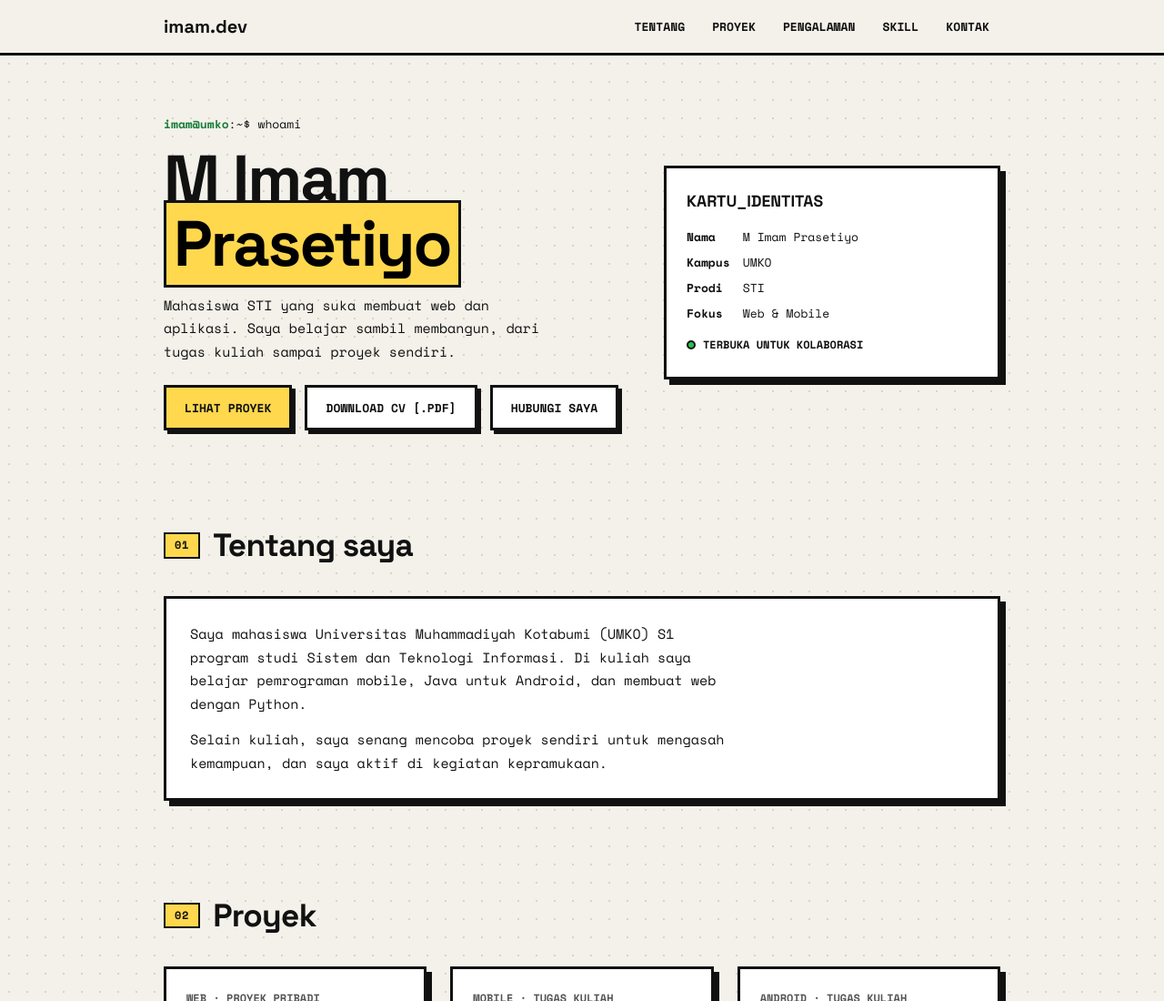
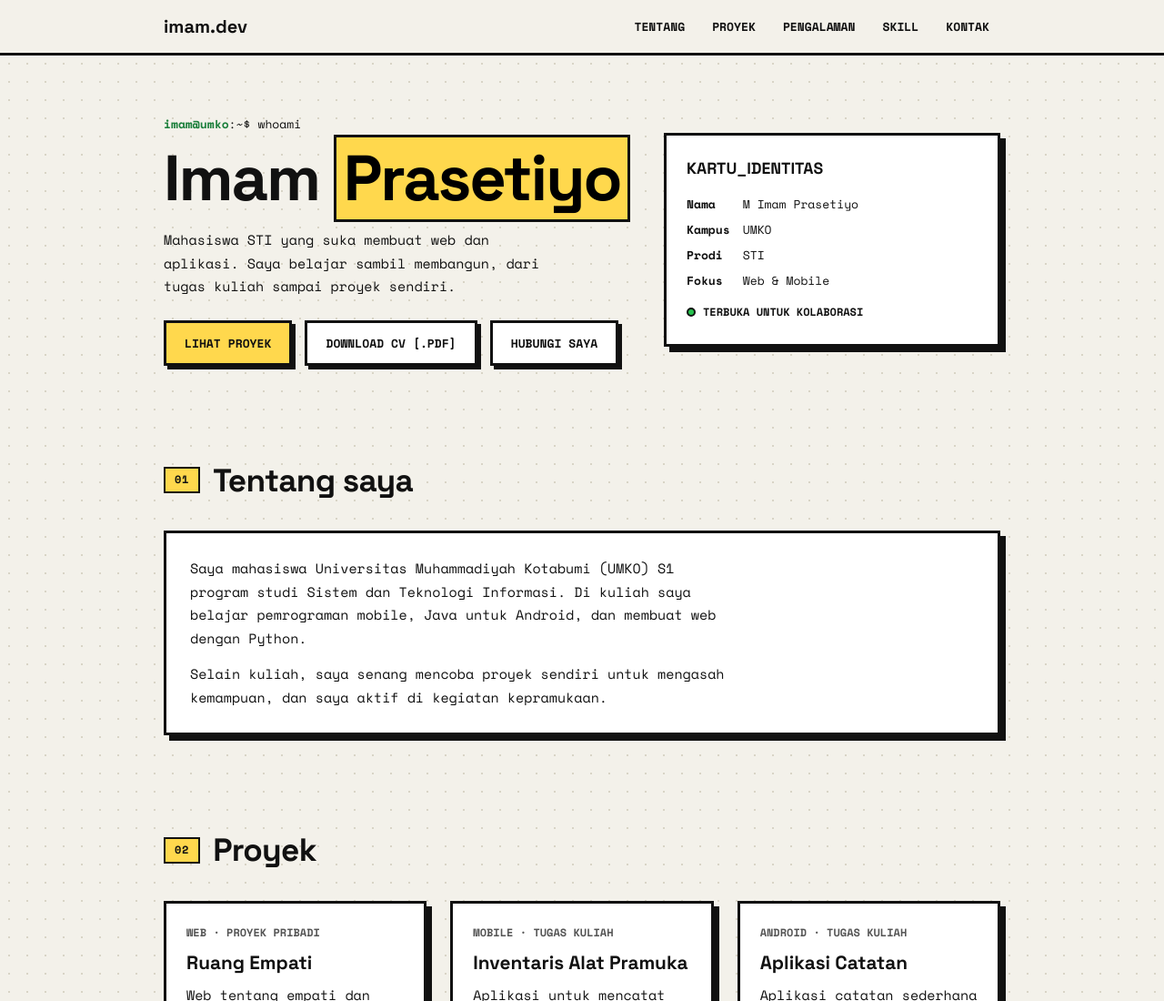
Before and after one commit to imam0101-wq/portofolio, a plain HTML site: page index.html in a window 1280 px wide. Shown: the top 1100 px of the page at 91% size. Drawn offline with nearby package versions, Linux system fonts and the light colour scheme.

Commit message:
update isi

```diff
--- a/index.html
+++ b/index.html
@@ -458,7 +458,7 @@
         <div class="hero">
             <div>
                 <p class="prompt"><b>imam@umko</b>:~$ whoami</p>
-                <h1>M Imam <mark>Prasetiyo</mark></h1>
+                <h1>Imam <mark>Prasetiyo</mark></h1>
                 <p class="lead">Mahasiswa STI yang suka membuat web dan aplikasi. Saya belajar sambil membangun, dari tugas kuliah sampai proyek sendiri.</p>
                 <div class="btns">
                     <a class="btn main" href="#proyek">Lihat proyek</a>
```
